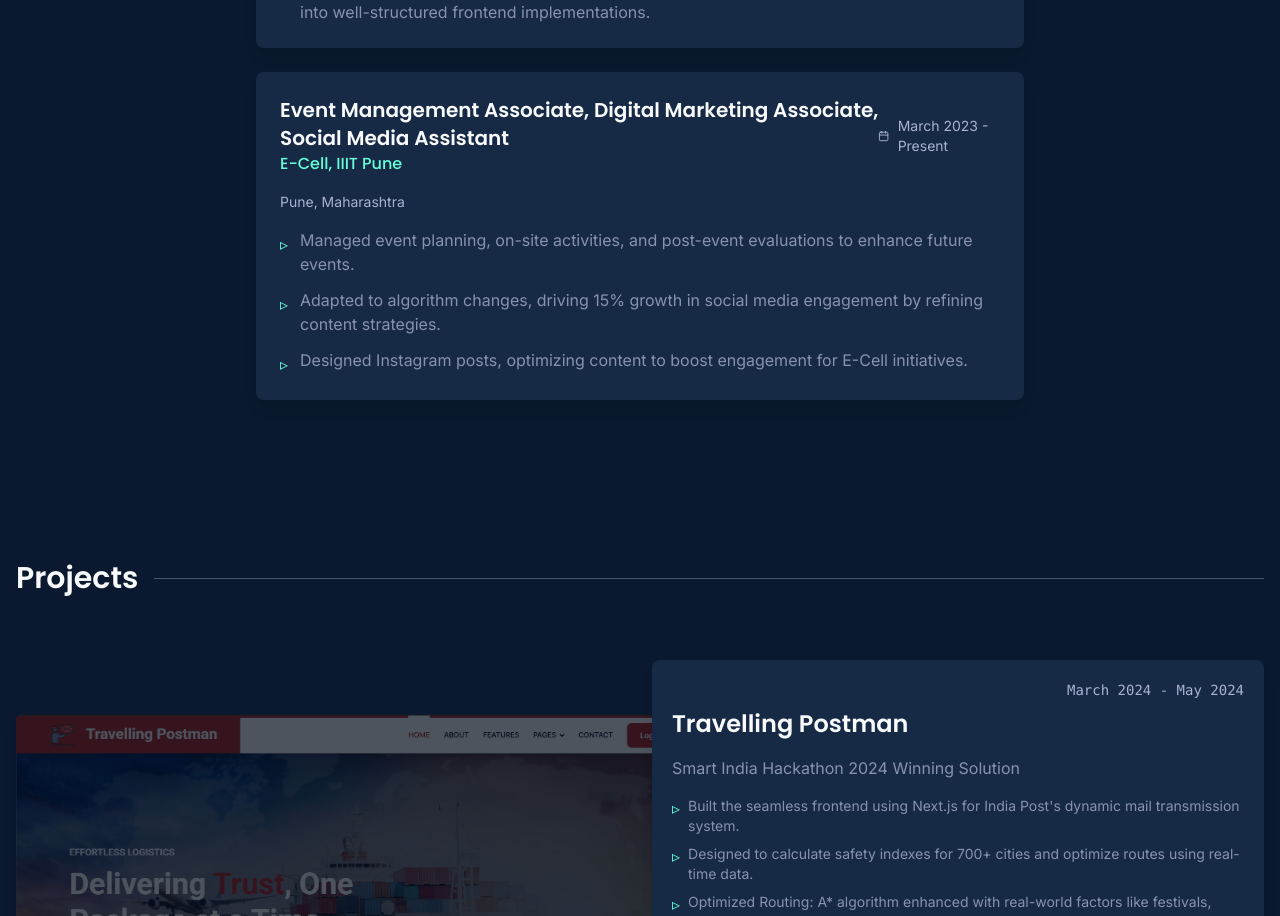
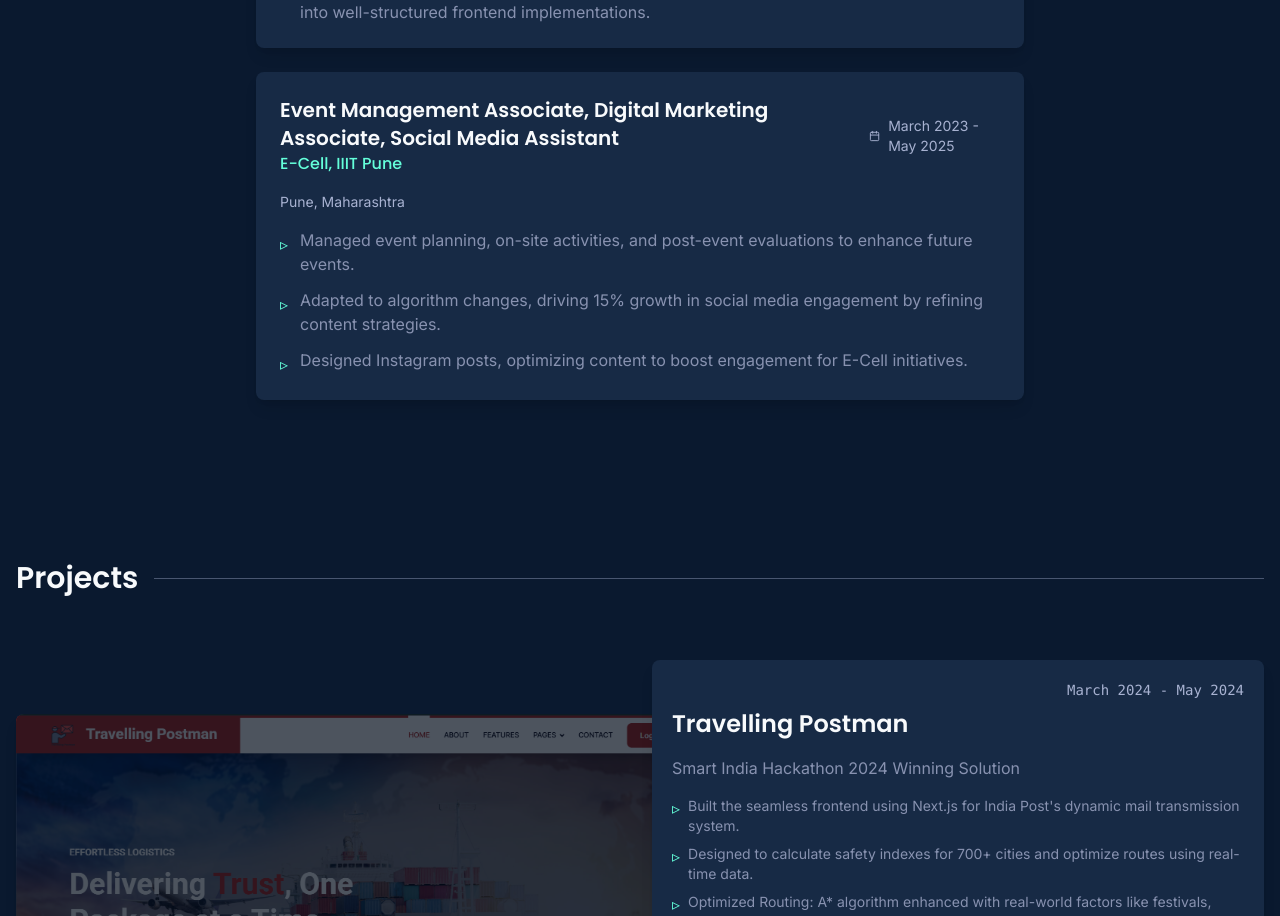
Before and after one commit to kesharwaniyanshi/yanshi-kesharwani-portfolio-showcase, a React (Vite) app: page / in a window 1280 px wide. Shown: the part 3164-4080 px from the top of the page. Built offline with nearby package versions, Linux system fonts and the light colour scheme.

Commit message:
Experience update

```diff
--- a/src/components/Experience.tsx
+++ b/src/components/Experience.tsx
@@ -116,7 +116,7 @@ const Experience: React.FC = () => {
     {
       title: "Event Management Associate, Digital Marketing Associate, Social Media Assistant",
       company: "E-Cell, IIIT Pune",
-      duration: "March 2023 - Present",
+      duration: "March 2023 - May 2025",
       location: "Pune, Maharashtra",
       responsibilities: [
         "Managed event planning, on-site activities, and post-event evaluations to enhance future events.",
```
